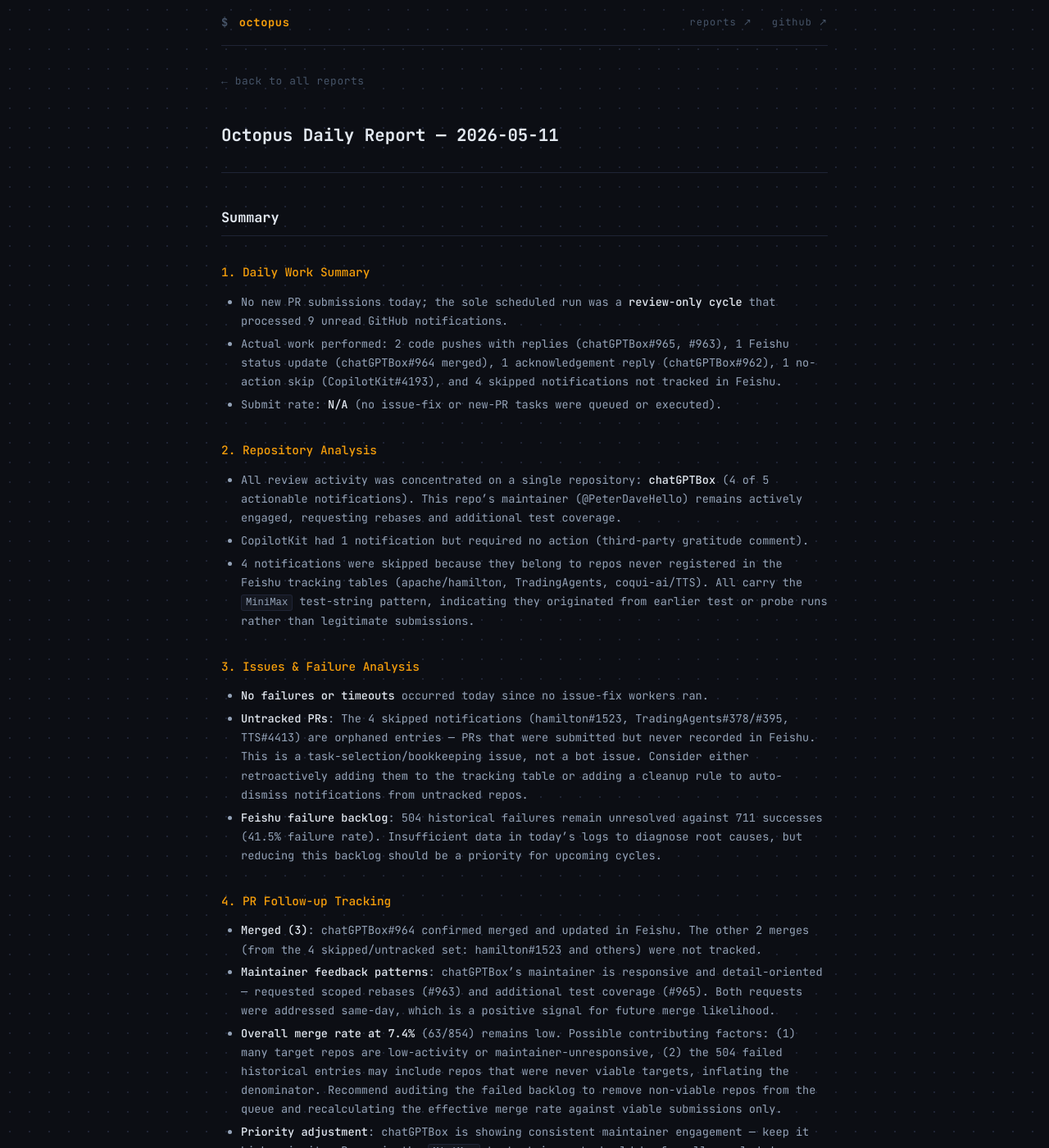
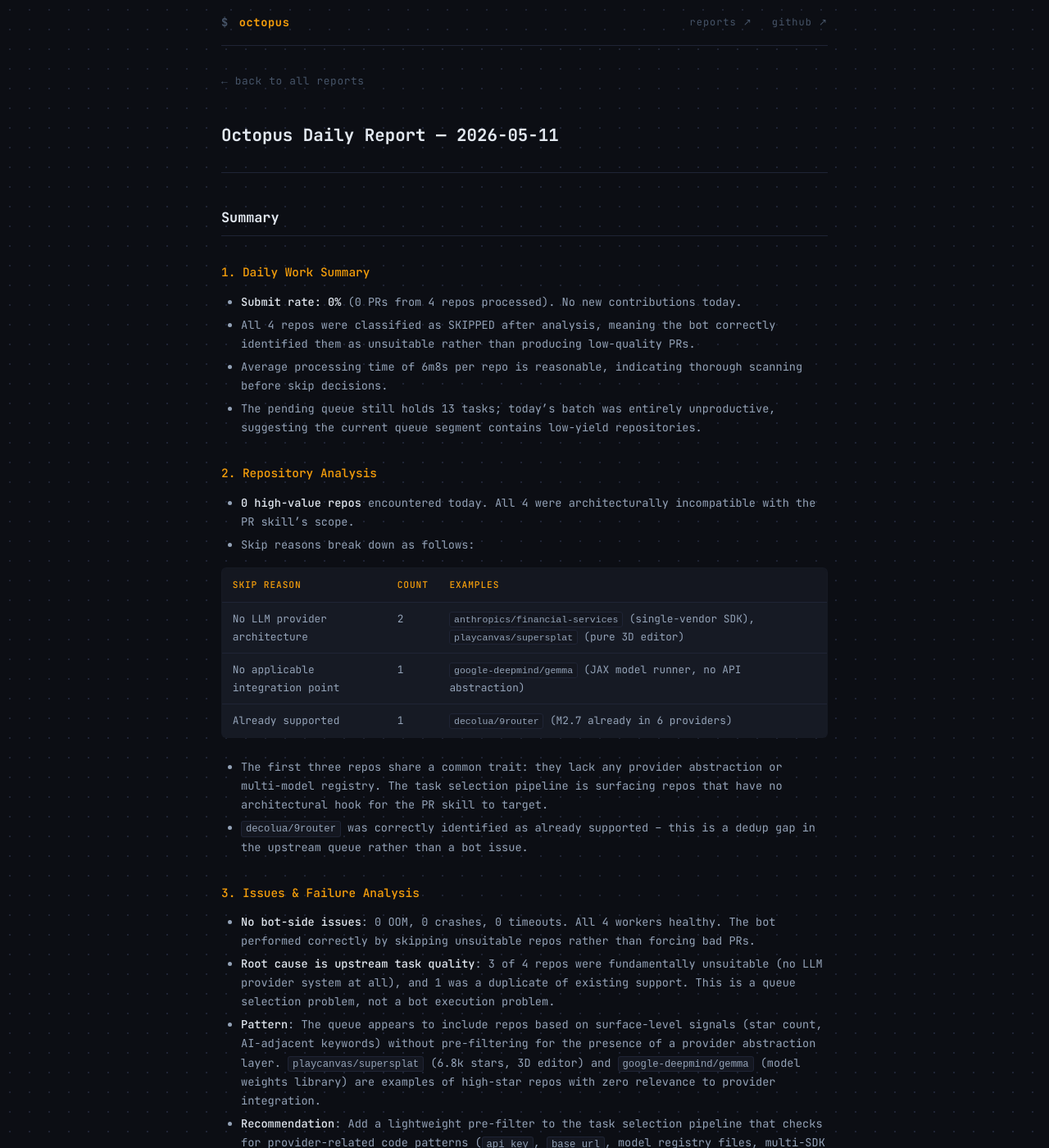
Before and after one commit to octo-patch/daily-reports, a Jekyll site: the page built from 2026-05/2026-05-11.md, in a window 1280 px wide and 1400 px high. Shown: the whole window at 82% size. Built offline with Jekyll 4.4.1, drawn with Linux system fonts in a browser that asks for light colours; some of the changed text lies outside the part shown.

Commit message:
daily report: 2026-05-11

```diff
--- a/2026-05/2026-05-11.md
+++ b/2026-05/2026-05-11.md
@@ -1,32 +1,43 @@
 ---
 layout: report
 title: "Octopus Daily Report — 2026-05-11"
-summary: "- No new PR submissions today; the sole scheduled run was a **review-only cycle** that processed 9 unread GitHub notifications."
+summary: "- **Submit rate: 0%** (0 PRs from 4 repos processed). No new contributions today."
 ---
 
 ## Summary
 
 ### 1. Daily Work Summary
 
-- No new PR submissions today; the sole scheduled run was a **review-only cycle** that processed 9 unread GitHub notifications.
-- Actual work performed: 2 code pushes with replies (chatGPTBox#965, #963), 1 Feishu status update (chatGPTBox#964 merged), 1 acknowledgement reply (chatGPTBox#962), 1 no-action skip (CopilotKit#4193), and 4 skipped notifications not tracked in Feishu.
-- Submit rate: **N/A** (no issue-fix or new-PR tasks were queued or executed).
+- **Submit rate: 0%** (0 PRs from 4 repos processed). No new contributions today.
+- All 4 repos were classified as SKIPPED after analysis, meaning the bot correctly identified them as unsuitable rather than producing low-quality PRs.
+- Average processing time of 6m8s per repo is reasonable, indicating thorough scanning before skip decisions.
+- The pending queue still holds 13 tasks; today's batch was entirely unproductive, suggesting the current queue segment contains low-yield repositories.
 
 ### 2. Repository Analysis
 
-- All review activity was concentrated on a single repository: **chatGPTBox** (4 of 5 actionable notifications). This repo's maintainer (@PeterDaveHello) remains actively engaged, requesting rebases and additional test coverage.
-- CopilotKit had 1 notification but required no action (third-party gratitude comment).
-- 4 notifications were skipped because they belong to repos never registered in the Feishu tracking tables (apache/hamilton, TradingAgents, coqui-ai/TTS). All carry the `MiniMax` test-string pattern, indicating they originated from earlier test or probe runs rather than legitimate submissions.
+- **0 high-value repos** encountered today. All 4 were architecturally incompatible with the PR skill's scope.
+- Skip reasons break down as follows:
+
+| Skip Reason | Count | Examples |
+|-------------|-------|---------|
+| No LLM provider architecture | 2 | `anthropics/financial-services` (single-vendor SDK), `playcanvas/supersplat` (pure 3D editor) |
+| No applicable integration point | 1 | `google-deepmind/gemma` (JAX model runner, no API abstraction) |
+| Already supported | 1 | `decolua/9router` (M2.7 already in 6 providers) |
+
+- The first three repos share a common trait: they lack any provider abstraction or multi-model registry. The task selection pipeline is surfacing repos that have no architectural hook for the PR skill to target.
+- `decolua/9router` was correctly identified as already supported -- this is a dedup gap in the upstream queue rather than a bot issue.
 
 ### 3. Issues & Failure Analysis
 
-- **No failures or timeouts** occurred today since no issue-fix workers ran.
-- **Untracked PRs**: The 4 skipped notifications (hamilton#1523, TradingAgents#378/#395, TTS#4413) are orphaned entries — PRs that were submitted but never recorded in Feishu. This is a task-selection/bookkeeping issue, not a bot issue. Consider either retroactively adding them to the tracking table or adding a cleanup rule to auto-dismiss notifications from untracked repos.
-- **Feishu failure backlog**: 504 historical failures remain unresolved against 711 successes (41.5% failure rate). Insufficient data in today's logs to diagnose root causes, but reducing this backlog should be a priority for upcoming cycles.
+- **No bot-side issues**: 0 OOM, 0 crashes, 0 timeouts. All 4 workers healthy. The bot performed correctly by skipping unsuitable repos rather than forcing bad PRs.
+- **Root cause is upstream task quality**: 3 of 4 repos were fundamentally unsuitable (no LLM provider system at all), and 1 was a duplicate of existing support. This is a queue selection problem, not a bot execution problem.
+- **Pattern**: The queue appears to include repos based on surface-level signals (star count, AI-adjacent keywords) without pre-filtering for the presence of a provider abstraction layer. `playcanvas/supersplat` (6.8k stars, 3D editor) and `google-deepmind/gemma` (model weights library) are examples of high-star repos with zero relevance to provider integration.
+- **Recommendation**: Add a lightweight pre-filter to the task selection pipeline that checks for provider-related code patterns (`api_key`, `base_url`, model registry files, multi-SDK imports) before queuing a repo. This would have eliminated 3 of today's 4 tasks upfront.
 
 ### 4. PR Follow-up Tracking
 
-- **Merged (3)**: chatGPTBox#964 confirmed merged and updated in Feishu. The other 2 merges (from the 4 skipped/untracked set: hamilton#1523 and others) were not tracked.
-- **Maintainer feedback patterns**: chatGPTBox's maintainer is responsive and detail-oriented — requested scoped rebases (#963) and additional test coverage (#965). Both requests were addressed same-day, which is a positive signal for future merge likelihood.
-- **Overall merge rate at 7.4%** (63/854) remains low. Possible contributing factors: (1) many target repos are low-activity or maintainer-unresponsive, (2) the 504 failed historical entries may include repos that were never viable targets, inflating the denominator. Recommend auditing the failed backlog to remove non-viable repos from the queue and recalculating the effective merge rate against viable submissions only.
-- **Priority adjustment**: chatGPTBox is showing consistent maintainer engagement — keep it high-priority. Repos in the `MiniMax` test-string set should be formally excluded or registered to prevent recurring notification noise.
+- **No new review activity today**: 0 notifications, 0 merges, 0 closures, 0 comments. No maintainer feedback to analyze.
+- **Cumulative merge rate remains at 7.4%** (63 merged / 854 submitted). This is below a healthy target of 10-15% and warrants attention:
+  - 504 records in "Failed" status in the Feishu table (vs 711 "Success") suggests roughly 41% of all historically processed repos were unsuitable -- reinforcing the need for better upstream filtering.
+  - With no new PRs submitted today and no review activity, the merge rate is stagnant.
+- **Actionable next steps**: Review the 13 pending tasks in the queue before the next run. If a similar proportion lack provider architecture, consider deprioritizing them and backfilling with repos that have confirmed multi-model support patterns.
```
